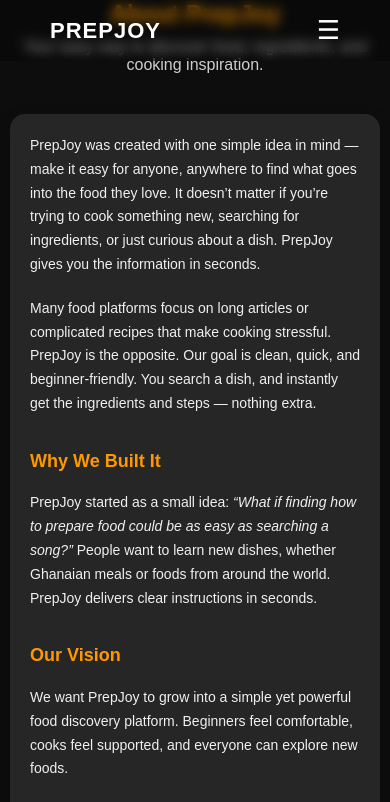
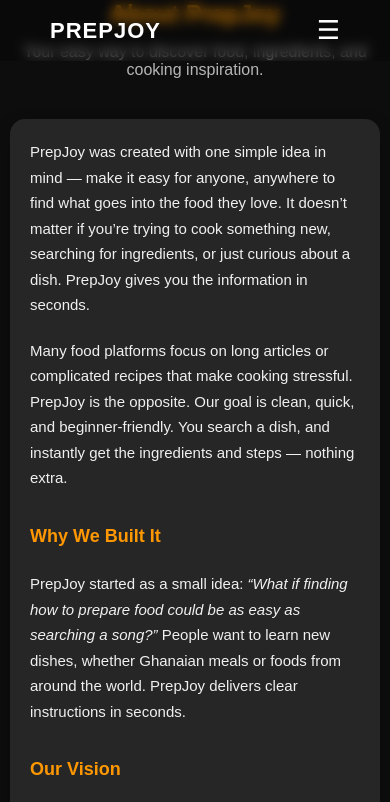
Before and after one commit to Clifford-Buschall/prepjoy12, a plain HTML site: page about.html in a window 390 px wide. Shown: the top 802 px of the page. Drawn offline with Linux system fonts and the light colour scheme.

Commit message:
Update style.css

```diff
--- a/style.css
+++ b/style.css
@@ -67,17 +67,18 @@
         flex-direction: column;
         position: absolute;
         top: 65px;
-        right: 0;
-        background: #00000051;
-        width: 100%;
+        right: 40px;
+        background: #ffffff;
+        width: 50%;
         padding: 15px 0;
+        border-radius: 5px;
         border-top: 1px solid #eee;
         text-align: center;
     }
 
     .nav-links a {
         margin: 10px 0;
-        color: #ffffff; /* Visible on white background */
+        color: #000000; /* Visible on white background */
     }
 
     .menu-toggle {
@@ -266,9 +267,11 @@
 
 /* ----------------- About Page Styling ----------------- */
         .about-container {
-    padding: 100px 20px 50px; /* top padding avoids fixed nav overlap */
+            margin-top: 120px; /* push content below navbar */
+            padding: 20px 20px 50px;
             max-width: 900px;
-    margin: auto;
+            margin-left: auto;
+            margin-right: auto;
         }
 
         .about-box {
@@ -282,30 +285,32 @@
 
         .about-box p {
             margin-bottom: 20px;
-    font-size: 16px;
+            font-size: 17px;
             color: #f0f0f0;
         }
 
         .section-title {
-    font-size: 22px;
+            font-size: 24px;
             margin-top: 30px;
-    margin-bottom: 15px;
+            margin-bottom: 20px;
             color: #ff9800;
             font-weight: 600;
         }
 
         .title {
-    font-size: 36px;
+            font-size: 40px;
             text-align: center;
-    margin-bottom: 10px;
+            margin-bottom: 15px;
             color: #ff9800;
+            font-weight: 700;
         }
 
         .subtitle {
             text-align: center;
             margin-bottom: 40px;
-    opacity: 0.8;
-    font-size: 18px;
+            opacity: 0.85;
+            font-size: 19px;
+            color: #e0e0e0;
         }
 
         .footer-text {
@@ -315,22 +320,28 @@
             opacity: 0.7;
         }
 
-/* Mobile Responsiveness */
+        /* ===== MOBILE RESPONSIVENESS ===== */
         @media (max-width: 768px) {
             .about-container {
-        padding: 80px 15px 40px;
+                margin-top: 100px;
+                padding: 10px 15px 40px;
             }
 
             .title {
-        font-size: 28px;
+                font-size: 30px;
             }
 
             .subtitle {
                 font-size: 16px;
+                margin-bottom: 30px;
             }
 
             .section-title {
                 font-size: 20px;
+            }
+
+            .about-box {
+                padding: 25px;
             }
 
             .about-box p {
@@ -339,22 +350,23 @@
         }
 
         @media (max-width: 420px) {
-    .about-box {
-        padding: 20px;
+            .about-container {
+                margin-top: 90px;
             }
 
             .title {
-        font-size: 24px;
+                font-size: 26px;
             }
 
             .section-title {
                 font-size: 18px;
             }
 
-    .about-box p {
-        font-size: 14px;
+            .about-box {
+                padding: 20px;
             }
         }
+
 
 
 /* Container and title styling (already responsive) */
```
Lines whose indentation alone changed are shown as unchanged.
